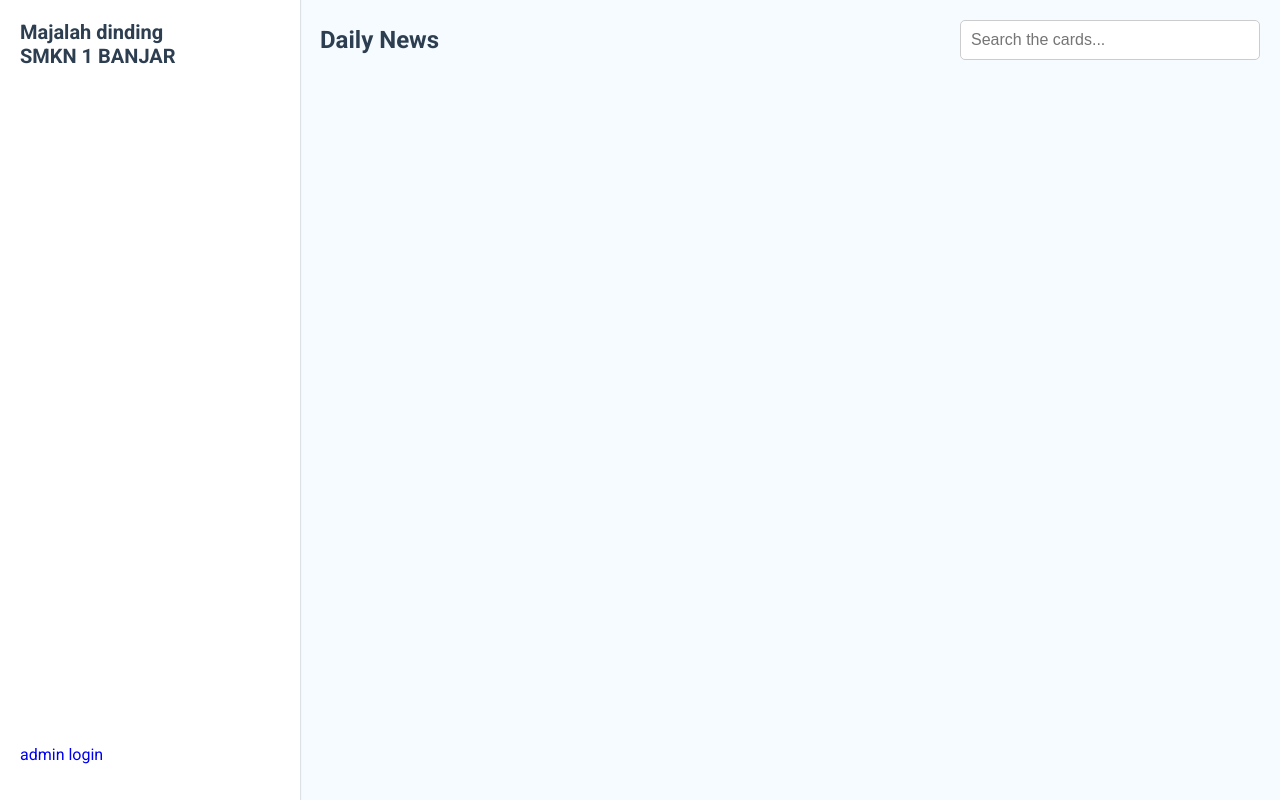
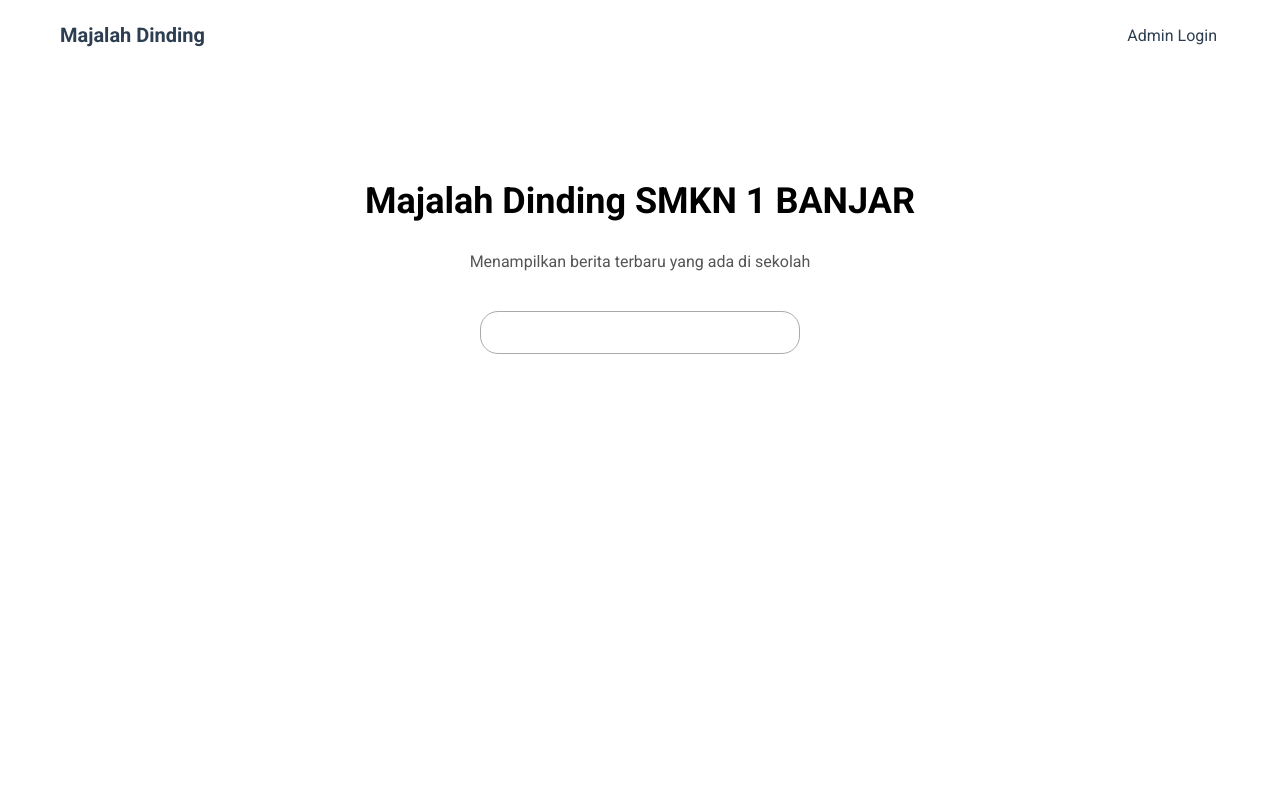
Before and after one commit to faridnotfnd/projectpas, a PHP site: page / in a window 1280 px wide. Run offline with PHP 8.4, Linux system fonts and the light colour scheme; data that the repository does not hold is empty.

Commit message:
Pesan commit Anda

```diff
--- a/index.php
+++ b/index.php
@@ -5,44 +5,47 @@ $result = $conn->query("SELECT image, title, date, content FROM admin");
 ?>
 
 <!DOCTYPE html>
-<html lang="en">
+<html lang="id">
 
 <head>
     <meta charset="UTF-8">
     <meta name="viewport" content="width=device-width, initial-scale=1.0">
-    <title>Majalah dinding Smkn 1 Banjar</title>
+    <title>Majalah Dinding SMKN 1 Banjar</title>
     <link rel="stylesheet" href="./style/style.css">
+    <link rel="stylesheet" href="https://fonts.googleapis.com/css2?family=Roboto:wght@400;700&display=swap">
 </head>
 
 <body>
+    <header class="navbar">
+        <div class="navbar-content">
+            <h3>Majalah Dinding</h3>
+            <nav class="navbar-nav">
+                <a href="login.php">Admin Login</a>
+            </nav>
+        </div>
+    </header>
     <div class="container">
-        <aside class="sidebar">
-            <div class="sidebar-content">
-                <h2>Majalah dinding<br>SMKN 1 BANJAR</h2>
-            </div>
-            <div class="admin-login">
-                <p>
-                    <a href="login.php">admin login</a>
-                </p>
-            </div>
-        </aside>
         <main class="main-content">
             <header class="main-header">
-                <h1>Daily News</h1>
-                <input type="text" placeholder="Search the cards...">
+                <h1>Majalah Dinding SMKN 1 BANJAR</h1>
+                <p>Menampilkan berita terbaru yang ada di sekolah</p>
+                <div class="search-bar">
+                    <input type="text">
+                </div>
             </header>
             <section class="news-cards">
                 <?php while ($row = $result->fetch_assoc()): ?>
                     <div class="card">
-                        <h2><?php echo $row['title']; ?></h2>
-                        <img src="<?php echo $row['image']; ?>" alt="News Image">
-                        <p>Date: <?php echo $row['date']; ?></p>
-                        <p><?php echo $row['content']; ?></p>
+                        <img src="<?php echo $row['image']; ?>" alt="Gambar Berita">
+                        <div class="card-content">
+                            <h2><?php echo $row['title']; ?></h2>
+                            <p class="date"><?php echo $row['date']; ?></p>
+                            <p><?php echo $row['content']; ?></p>
+                        </div>
                     </div>
                 <?php endwhile; ?>
             </section>
         </main>
-
     </div>
 </body>
 
--- a/style/style.css
+++ b/style/style.css
@@ -1,4 +1,3 @@
-/* style.css */
 @import url('https://fonts.googleapis.com/css2?family=Roboto:wght@400;700&display=swap');
 
 * {
@@ -11,93 +10,154 @@ body {
     font-family: 'Roboto', sans-serif;
     margin: 0;
     padding: 0;
-    background-color: #f0f2f5;
+    background-color: #fff;
+}
+
+.navbar {
+    height: 70px;
+    width: 100%;
+    background-color: #fff;
+    color: #333;
+    padding: 20px;
+    display: flex;
+    justify-content: space-between;
+    align-items: center;
+    position: fixed;
+    top: 0;
+    z-index: 1000;
+}
+
+.navbar-nav {
+    margin-right: 43px;
+}
+
+.navbar-content {
+    display: flex;
+    justify-content: space-between;
+    align-items: center;
+    width: 100%;
+}
+
+.navbar h3 {
+    margin-left: 40px;
+    font-size: 20px;
+    color: #2c3e50;
+}
+
+.navbar nav a {
+    font-size: 16px;
+    color: #2c3e50;
+    margin-left: 20px;
 }
 
 .container {
     display: flex;
-    height: 100vh;
-}
-
-.sidebar {
-    width: 300px;
-    background-color: #fff;
-    color: #333;
+    justify-content: center;
     padding: 20px;
-    box-shadow: 1px 0 1px rgba(0, 0, 0, 0.1);
-    display: flex;
-    flex-direction: column;
-    justify-content: space-between;
-    z-index: 1000;
-}
-
-.sidebar h2 {
-    margin-top: 0;
-    font-size: 20px;
-    color: #2c3e50;
+    padding-top: 100px;
 }
 
 .main-content {
-    flex-grow: 1;
-    padding: 20px;
-    background-color: #F5FBFF;
+    width: 100%;
+    max-width: 1400px;
+    background-color: #fff;
     overflow-y: auto;
 }
 
 .main-header {
     display: flex;
-    justify-content: space-between;
+    flex-direction: column;
+    justify-content: center;
     align-items: center;
-    margin-bottom: 20px;
+    margin-top: 80px;
+    margin-bottom: 130px;
+    text-align: center;
 }
 
 .main-header h1 {
-    margin: 0;
-    font-size: 24px;
-    color: #2c3e50;
+    margin: 0px 0px 20px 0px;
+    font-size: 36px;
+    font-weight: 700;
+    color: #000;
 }
 
-.main-header input {
+.main-header p {
+    margin: 0px 0px 20px 0px;
+    font-size: 16px;
+    color: #555;
+    margin: 10px 0 20px;
+}
+
+.search-bar {
+    margin: 20px 0px 0px 0px;
+    display: flex;
+    justify-content: center;
+    align-items: center;
+}
+
+.search-bar input {
     padding: 10px;
     font-size: 16px;
-    border: 1px solid #ccc;
-    border-radius: 5px;
-    max-width: 300px;
-    width: 100%;
+    border: 1px solid #aaa;
+    border-radius: 18px;
+    width: 320px;
+    height: 43px;
 }
 
 .news-cards {
     display: grid;
-    grid-template-columns: repeat(auto-fill, minmax(300px, 1fr));
+    grid-template-columns: repeat(3, 1fr);
     gap: 20px;
 }
 
 .card {
-    background-color: #fff;
-    padding: 20px;
-    box-shadow: 0 2px 5px rgba(0, 0, 0, 0.1);
+    background-color: #f6f6f6;
+    border-radius: 17px;
+    overflow: hidden;
     display: flex;
     flex-direction: column;
+    width: 100%;
+    max-width: 450px;
+    transition: transform 0.2s;
+}
+
+.card:hover {
+    background-color: #DCDCDC;
+    cursor: pointer;
+}
+
+.card img {
+    width: 100%;
+    height: 250px;
+    object-fit: cover;
+}
+
+.card-content {
+    padding: 20px;
+    display: flex;
+    flex-direction: column;
+    text-align: left;
 }
 
 .card h2 {
     margin-top: 0;
-    font-size: 18px;
+    margin-bottom: 0px;
+    font-size: 20px;
     color: #2c3e50;
 }
 
-.card img {
-    max-width: 100%;
-    height: auto;
-    margin: 10px 0;
+.card .date {
+    font-size: 14px;
+    color: #757575;
+    margin-bottom: 10px;
 }
 
 .card p {
     margin: 5px 0;
-    font-size: 14px;
+    font-size: 16px;
     color: #333;
 }
 
-.admin-login {
-    margin-top: auto;
+.card-content p:first-of-type {
+    margin-top: 10px;
 }
```
Also changed, not shown: uploads/Project 1.png (deleted), uploads/Screenshot (26).png (deleted), uploads/Screenshot (28).png (deleted), uploads/Screenshot (29).png (deleted), uploads/Screenshot (6).png (deleted).
